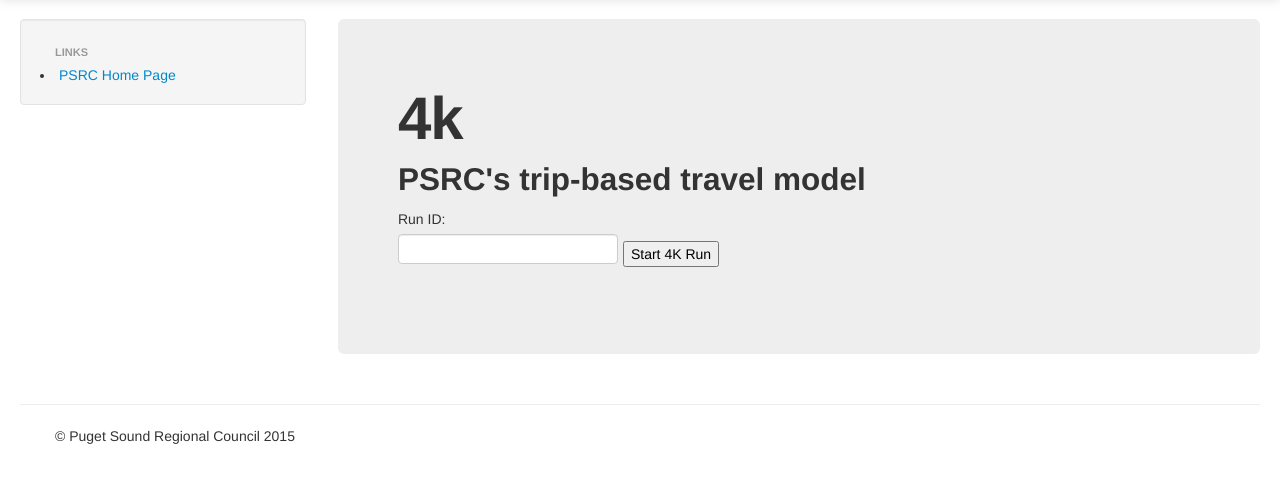
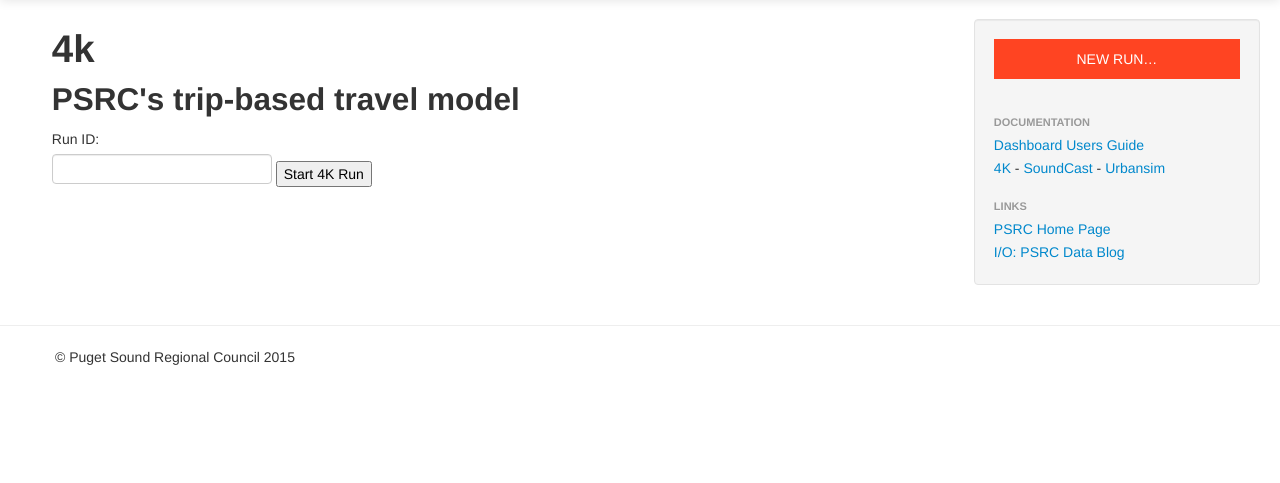
Before and after one commit to psrc/queue, a Django app: template templates/controller/4k.html in a window 1280 px wide. Shown: the part 41-524 px from the top of the page. Run offline with Django 3.2, Linux system fonts and the light colour scheme; the template is opened without the code that fills it, so the values that code supplies are empty; parts of the project's set-up code (start-up, migrations or seed data) failed here and were passed over; some libraries are stand-ins or nearby versions.

Commit message:
Updated toolbox, now floating on the right

```diff
--- /dev/null
+++ b/controller/static/css/model-dashboard.css
@@ -0,0 +1,27 @@
+/*!
+ * CSS tweaks for the PSRC Model Dashboard
+ *
+ */
+
+.navbar-button {
+  line-height: 40px;
+  color: white;
+  text-align: center;
+  background-color: #FF4422;
+  margin-bottom: 30px;
+}
+
+.navbar-button a {
+  color: white;
+}
+
+li.active  {
+  list-style-type: none;
+  margin-bottom: 3px;
+}
+
+li.nav-header  {
+  margin-top: 15px;
+  margin-left: 0px;
+  padding-left: 0px;
+}
--- a/templates/controller/base.html
+++ b/templates/controller/base.html
@@ -7,6 +7,7 @@
         <link href="{% static 'css/bootstrap-fluid-adj.css' %}" rel="stylesheet">
         <link href="{% static 'css/bootstrap.min.css' %}" rel="stylesheet" media="screen">
         <link href="{% static 'css/bootstrap-responsive.css' %}" rel="stylesheet">
+        <link href="{% static 'css/model-dashboard.css' %}" rel="stylesheet">
 
         <title>PSRC{% block title %}Model Controller{% endblock %}</title>
     </head>
@@ -38,23 +39,30 @@
 		           </div>
 		           <!--/.nav-collapse -->
 		       </div>
-		   </div>
+           </div>
 		</div>
 
 		<div class="container-fluid">
 		    <div class="row-fluid">
-		        <div class="span3">
+		        <div class="span3" style="float:right;">
 		            <div class="well sidebar-nav">
+		                <div class="navbar-button"><a href="/launcher">NEW RUN&hellip;</a></div>
+
+                        <li class="nav-header">Documentation</li>
+		                <li class="active"><a href="http://www.psrc.org">Dashboard Users Guide</a></li>
+		                <li class="active"><a href="http://psrc.github.io">4K</a> - <a href="http://psrc.github.io">SoundCast</a> - <a href="http://psrc.github.io">Urbansim</a></li>
+
 		                <li class="nav-header">Links</li>
 		                <li class="active"><a href="http://www.psrc.org">PSRC Home Page</a></li>
+		                <li class="active"><a href="http://psrc.github.io">I/O: PSRC Data Blog</a></li>
 		            </div>
 		            <!--/.well -->
 		        </div>
-		        <!--/span-->
-		        <div class="span9">
+		        <div class="span9" style="float:left; padding-right:20px;>
 		            {% block body_block %}
 		            {% endblock %}
 		        </div>
+		        <!--/span-->
 		        <!--/span-->
 		    </div>
 		    <!--/row-->
```
Also changed, not shown: db.sqlite3, 1 other file.
